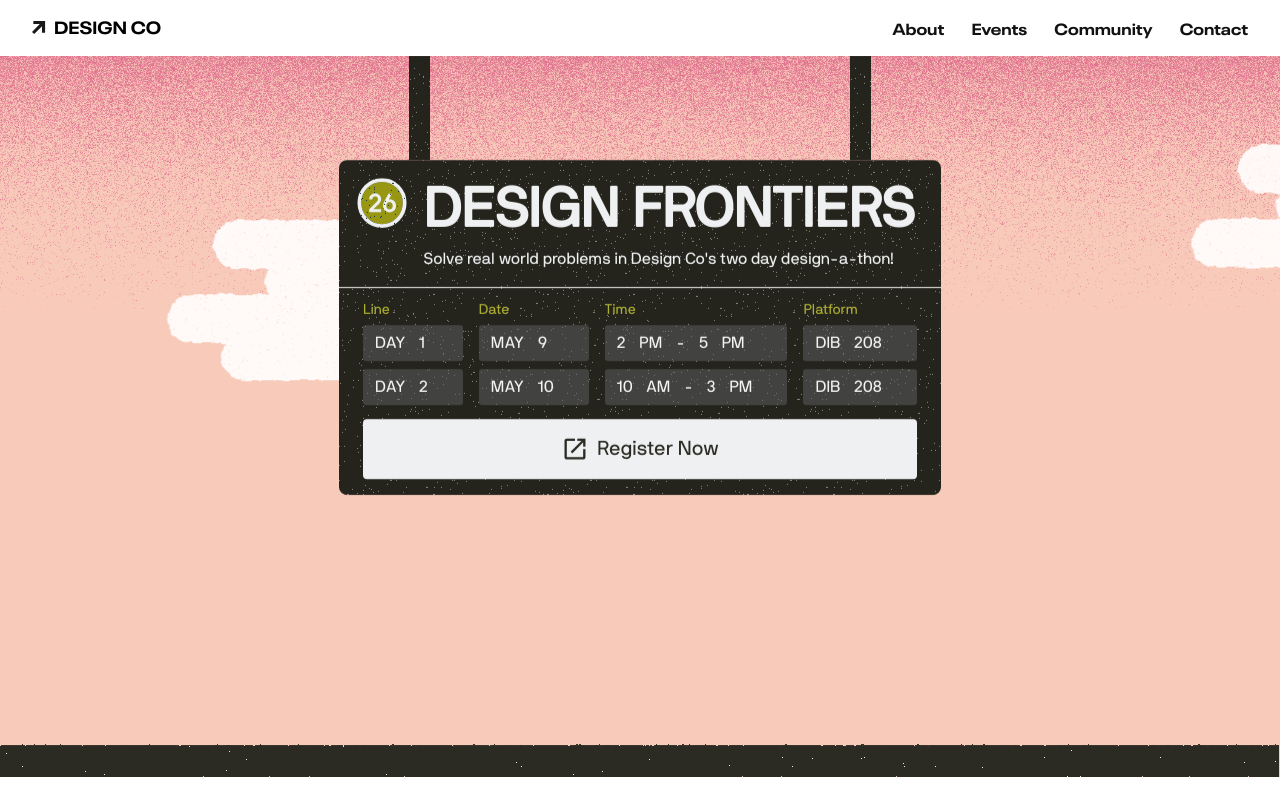
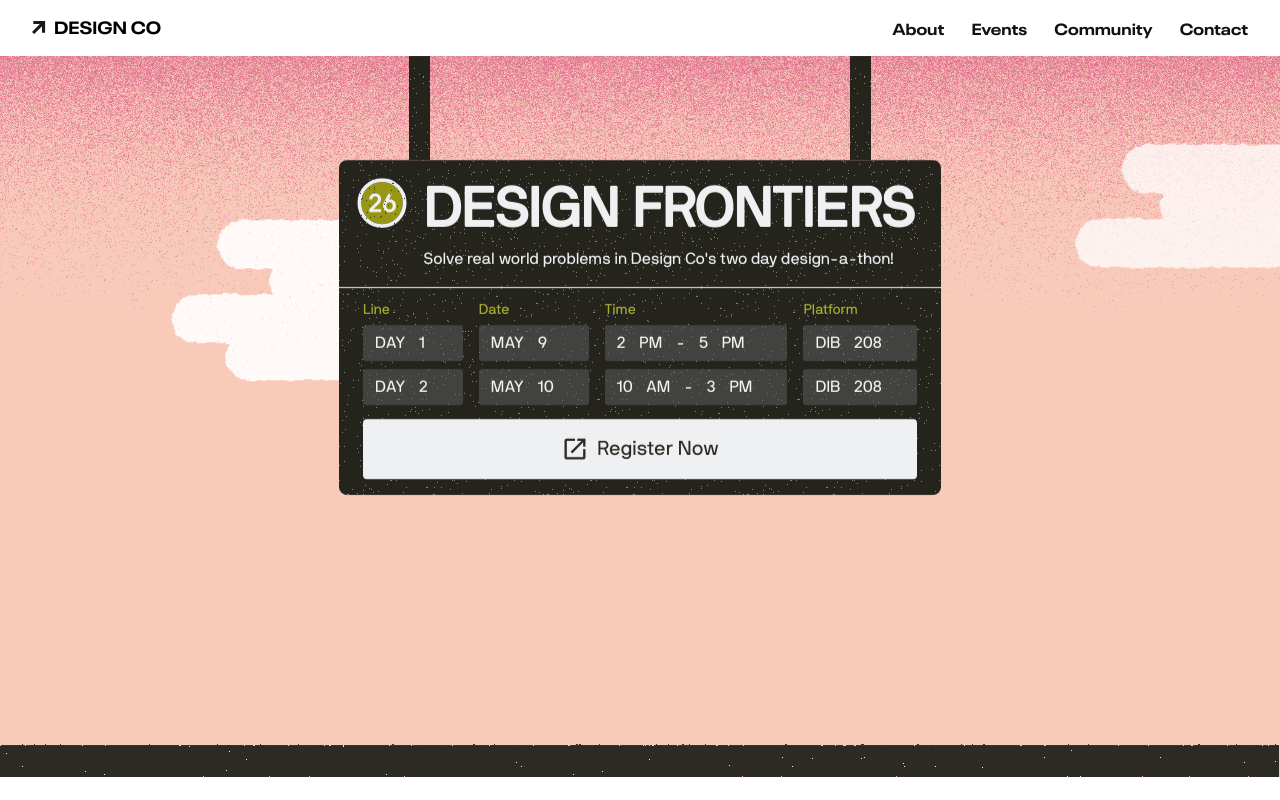
Before and after one commit to ucsddesignco/df26, a React (Vite) app: page / in a window 1280 px wide. Shown: the top 800 px of the page. Built offline with nearby package versions, Linux system fonts and the light colour scheme.

Commit message:
Update: make cloud animations infinitely loop

```diff
--- a/src/Components/CloudGenerator/CloudGenerator.scss
+++ b/src/Components/CloudGenerator/CloudGenerator.scss
@@ -1,21 +1,5 @@
-@keyframes MoveCloud {
-  0% {
-    transform: translateX(calc(-1 * var(--start-pos) - var(--beginningPosOffset))) translateY(var(--cloud-top, 0));
-    opacity: 0;
-  }
-  10% {
-    opacity: var(--opacity);
-  }
-  90% {
-    opacity: var(--opacity);
-  }
-  100% {
-    transform: translateX(calc(var(--endingPos) - var(--start-pos))) translateY(var(--cloud-top, 0));
-    opacity: 0;
-  }
-}
+.cloud-container {
 
-.cloud-container {
   position: absolute;
   top: 0;
   left: 0;
@@ -27,15 +11,43 @@
   z-index: 0;
 
   --opacity: 0.9;
-  --endingPos: 110%;
-  --beginningPosOffset: 20%;
+
+  animation: SkyFadeIn 2s ease-in-out forwards;
 
   .cloud {
     position: absolute;
     left: 0;
+    will-change: transform;
 
+    /* Infinite loop with negative delay to fast forward animation start points */
     animation: MoveCloud var(--duration) linear 0s infinite;
+    animation-delay: var(--start-delay, 0s);
 
-    will-change: transform;
   }
 }
+
+@keyframes MoveCloud {
+  0% {
+    transform: translateX(-600px) translateY(var(--cloud-top, 0));
+    opacity: 0;
+  }
+  20% {
+    opacity: var(--opacity);
+  }
+  80% {
+    opacity: var(--opacity);
+  }
+  100% {
+    transform: translateX(110vw) translateY(var(--cloud-top, 0));
+    opacity: 0;
+  }
+}
+
+@keyframes SkyFadeIn {
+  0% {
+    opacity: 0;
+  }
+  100% {
+    opacity: 1;
+  }
+}
--- a/src/Components/CloudGenerator/CloudGenerator.tsx
+++ b/src/Components/CloudGenerator/CloudGenerator.tsx
@@ -33,8 +33,8 @@ export default function CloudGenerator() {
           className='cloud'
           style={
             {
-              '--start-pos': '0%',
-              '--duration': '25s',
+              '--start-delay': '-9s',
+              '--duration': '40s',
               '--cloud-top': '22.5%',
             } as React.CSSProperties
           }
@@ -49,8 +49,8 @@ export default function CloudGenerator() {
           className='cloud'
           style={
             {
-              '--start-pos': '-80%',
-              '--duration': '25s',
+              '--start-delay': '-27s',
+              '--duration': '40s',
               '--cloud-top': '12%',
             } as React.CSSProperties
           }
```
